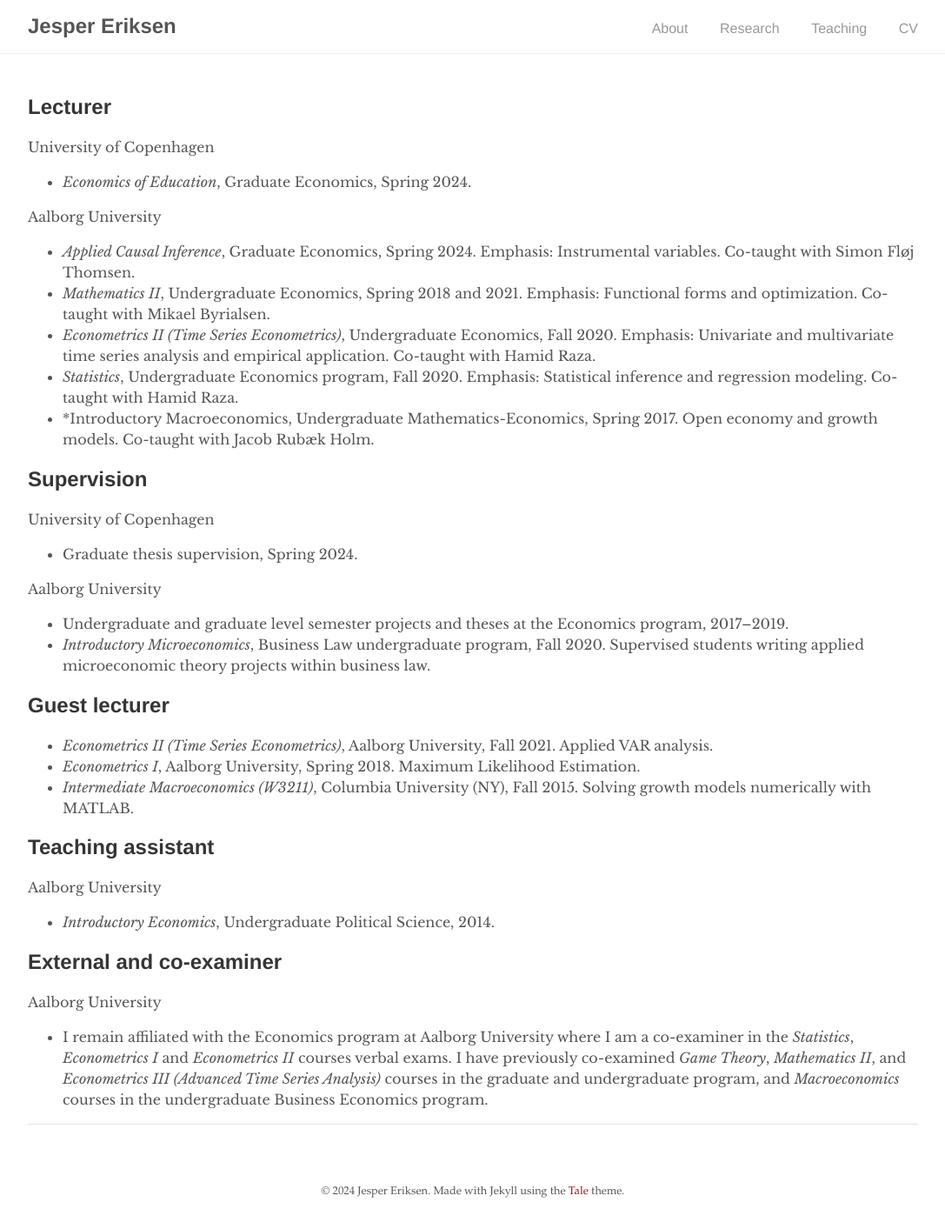
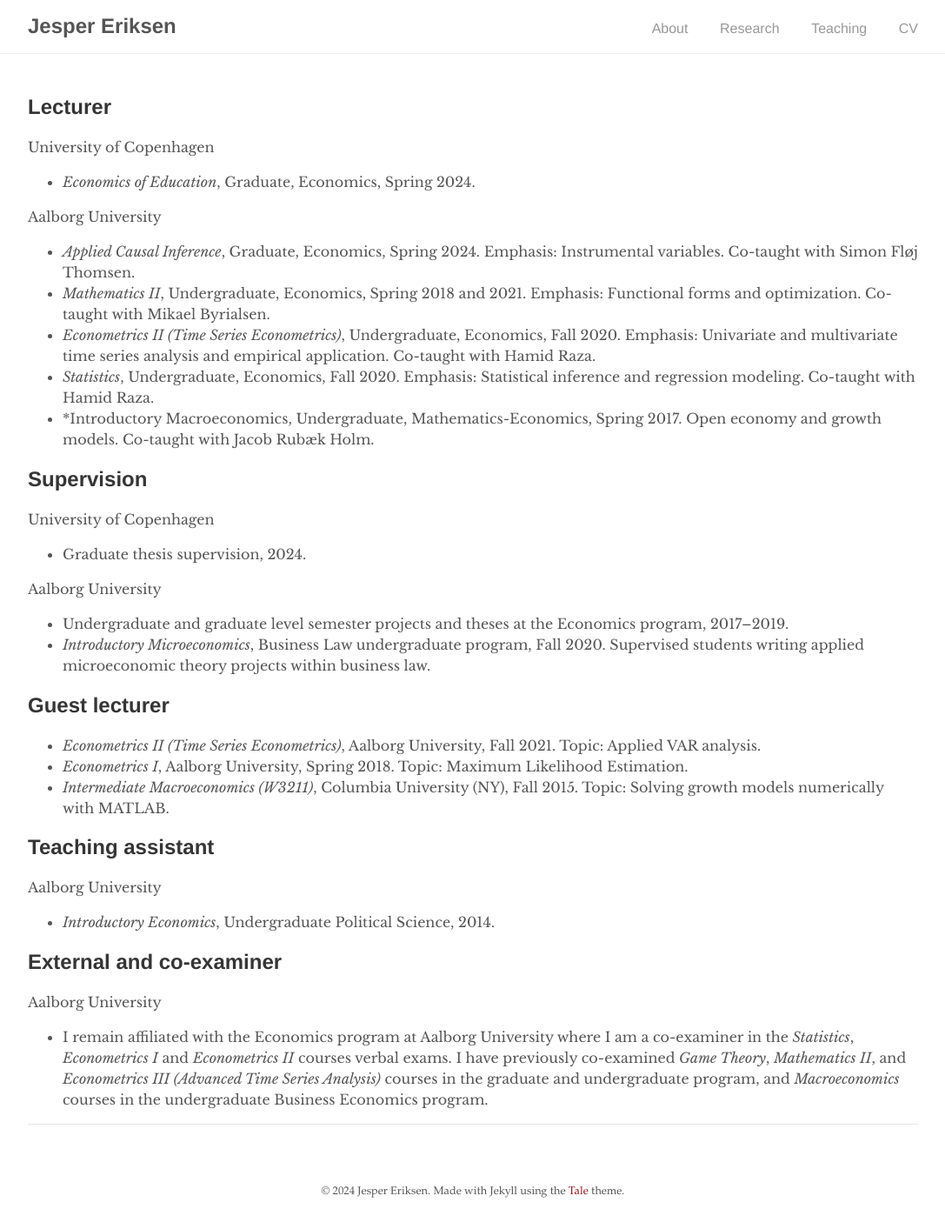
Before and after one commit to EriksenJ/EriksenJ.github.io, a Jekyll site: the page built from _pages/teaching.md, in a window 1280 px wide. Shown: the whole page at 87% size, without its empty margins (96-1183 px from the left). Built offline with Jekyll 4.4.1, drawn with Linux system fonts in a browser that asks for light colours.

Commit message:
update cv

```diff
--- a/_pages/teaching.md
+++ b/_pages/teaching.md
@@ -9,21 +9,21 @@ permalink: /teaching/
 
 University of Copenhagen
 
-- *Economics of Education*, Graduate Economics, Spring 2024.
+- *Economics of Education*, Graduate, Economics, Spring 2024.
 
 Aalborg University
 
-- *Applied Causal Inference*, Graduate Economics, Spring 2024. Emphasis: Instrumental variables. Co-taught with Simon Fløj Thomsen.
-- *Mathematics II*, Undergraduate Economics, Spring 2018 and 2021. Emphasis: Functional forms and optimization. Co-taught with Mikael Byrialsen.
-- *Econometrics II (Time Series Econometrics)*,  Undergraduate Economics, Fall 2020. Emphasis: Univariate and multivariate time series analysis and empirical application. Co-taught with Hamid Raza.
-- *Statistics*,  Undergraduate Economics program, Fall 2020. Emphasis: Statistical inference and regression modeling. Co-taught with Hamid Raza.
-- *Introductory Macroeconomics,  Undergraduate Mathematics-Economics, Spring 2017. Open economy and growth models. Co-taught with Jacob Rubæk Holm.
+- *Applied Causal Inference*, Graduate, Economics, Spring 2024. Emphasis: Instrumental variables. Co-taught with Simon Fløj Thomsen.
+- *Mathematics II*, Undergraduate, Economics, Spring 2018 and 2021. Emphasis: Functional forms and optimization. Co-taught with Mikael Byrialsen.
+- *Econometrics II (Time Series Econometrics)*,  Undergraduate, Economics, Fall 2020. Emphasis: Univariate and multivariate time series analysis and empirical application. Co-taught with Hamid Raza.
+- *Statistics*,  Undergraduate, Economics, Fall 2020. Emphasis: Statistical inference and regression modeling. Co-taught with Hamid Raza.
+- *Introductory Macroeconomics,  Undergraduate, Mathematics-Economics, Spring 2017. Open economy and growth models. Co-taught with Jacob Rubæk Holm.
 
 ## Supervision
 
 University of Copenhagen
 
-- Graduate thesis supervision, Spring 2024.
+- Graduate thesis supervision, 2024.
 
 Aalborg University
 
@@ -32,9 +32,9 @@ Aalborg University
 
 ## Guest lecturer
 
-- *Econometrics II (Time Series Econometrics)*, Aalborg University, Fall 2021. Applied VAR analysis.
-- *Econometrics I*, Aalborg University, Spring 2018. Maximum Likelihood Estimation.
-- *Intermediate Macroeconomics (W3211)*,  Columbia University (NY), Fall 2015. Solving growth models numerically with MATLAB.
+- *Econometrics II (Time Series Econometrics)*, Aalborg University, Fall 2021. Topic: Applied VAR analysis.
+- *Econometrics I*, Aalborg University, Spring 2018. Topic: Maximum Likelihood Estimation.
+- *Intermediate Macroeconomics (W3211)*,  Columbia University (NY), Fall 2015. Topic: Solving growth models numerically with MATLAB.
 
 ## Teaching assistant
 
```
Also changed, not shown: _pages/about.md (+1 -1 lines), index.md (+2 -6 lines), 1 other file.
